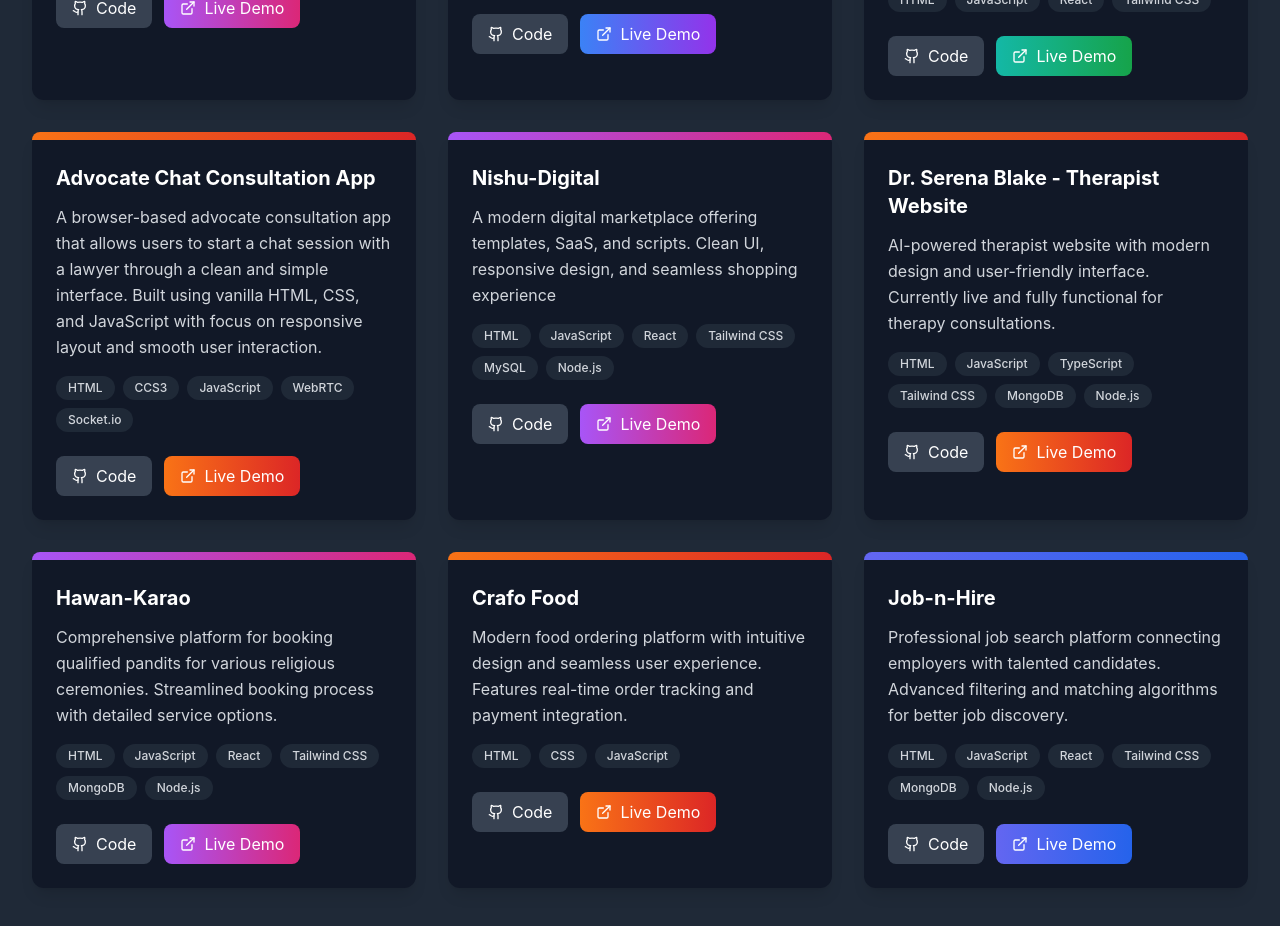
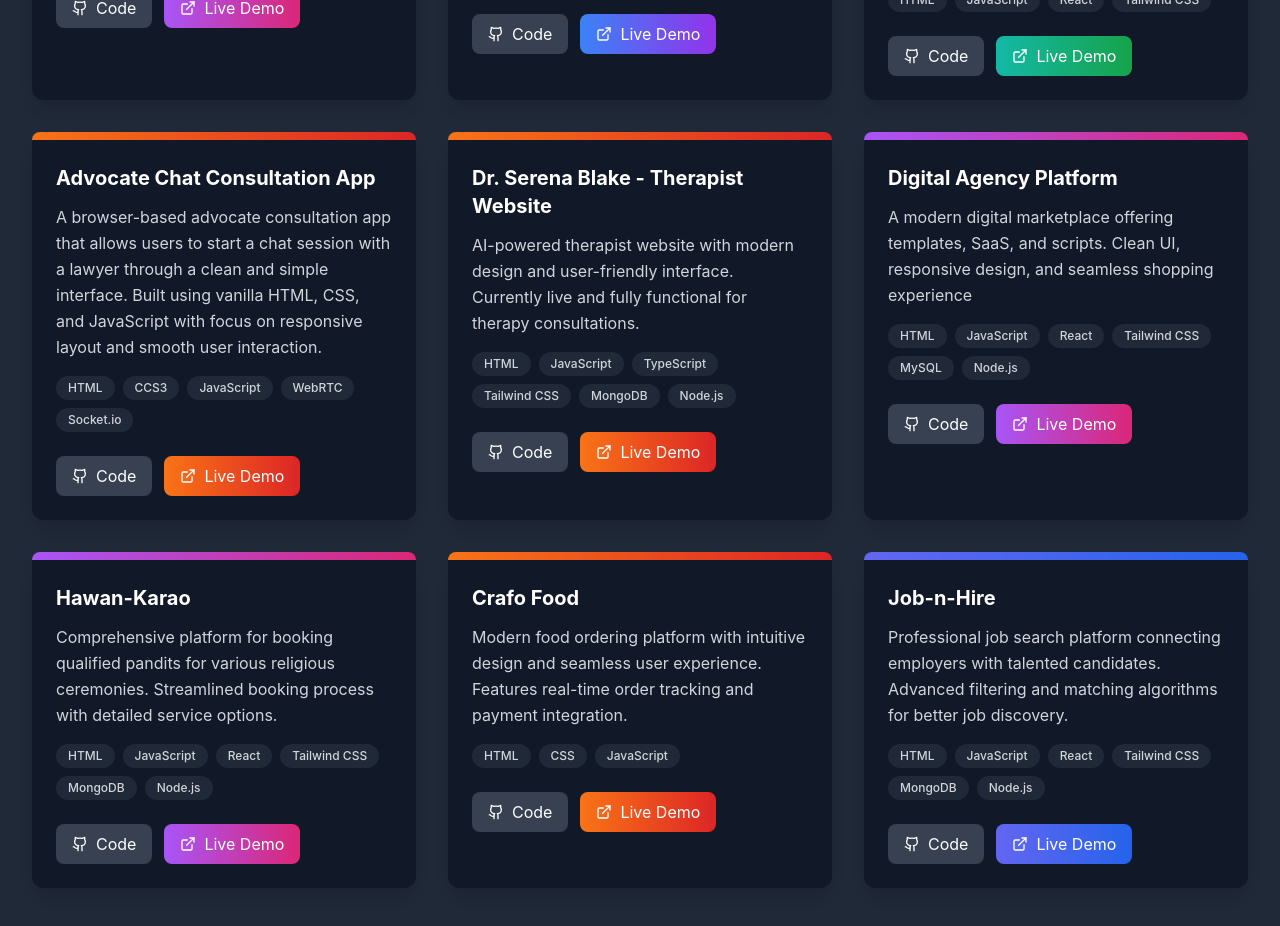
Before and after one commit to Shivansh1606/shivansh-portfolio, a React (Vite) app: page / in a window 1280 px wide. Shown: the part 2580-3506 px from the top of the page. Built offline with nearby package versions, Linux system fonts and the light colour scheme.

Commit message:
Add Digital Agency Platform project details

```diff
--- a/src/App.jsx
+++ b/src/App.jsx
@@ -165,20 +165,20 @@ function App() {
       gradient: "from-orange-500 to-red-600"
     },
     {
-      title: "Nishu-Digital",
-      description: "A modern digital marketplace offering templates, SaaS, and scripts. Clean UI, responsive design, and seamless shopping experience",
-      tech: ["HTML", "JavaScript", "React", "Tailwind CSS", "MySQL", "Node.js"],
-      github: "https://github.com/Shivansh1606?tab=repositories",
-      live: "https://nishu-digital-front-end.vercel.app/",
-      gradient: "from-purple-500 to-pink-600"
-    },
-    {
       title: "Dr. Serena Blake - Therapist Website",
       description: "AI-powered therapist website with modern design and user-friendly interface. Currently live and fully functional for therapy consultations.",
       tech: ["HTML", "JavaScript", "TypeScript", "Tailwind CSS", "MongoDB", "Node.js"],
       github: "https://github.com/Shivansh1606",
       live: "https://drblake.netlify.app/",
       gradient: "from-orange-500 to-red-600"
+    },
+    {
+      title: "Digital Agency Platform",
+      description: "A modern digital marketplace offering templates, SaaS, and scripts. Clean UI, responsive design, and seamless shopping experience",
+      tech: ["HTML", "JavaScript", "React", "Tailwind CSS", "MySQL", "Node.js"],
+      github: "https://github.com/Shivansh1606?tab=repositories",
+      live: "https://digital-agncy.netlify.app/",
+      gradient: "from-purple-500 to-pink-600"
     },
     {
       title: "Hawan-Karao",
```
